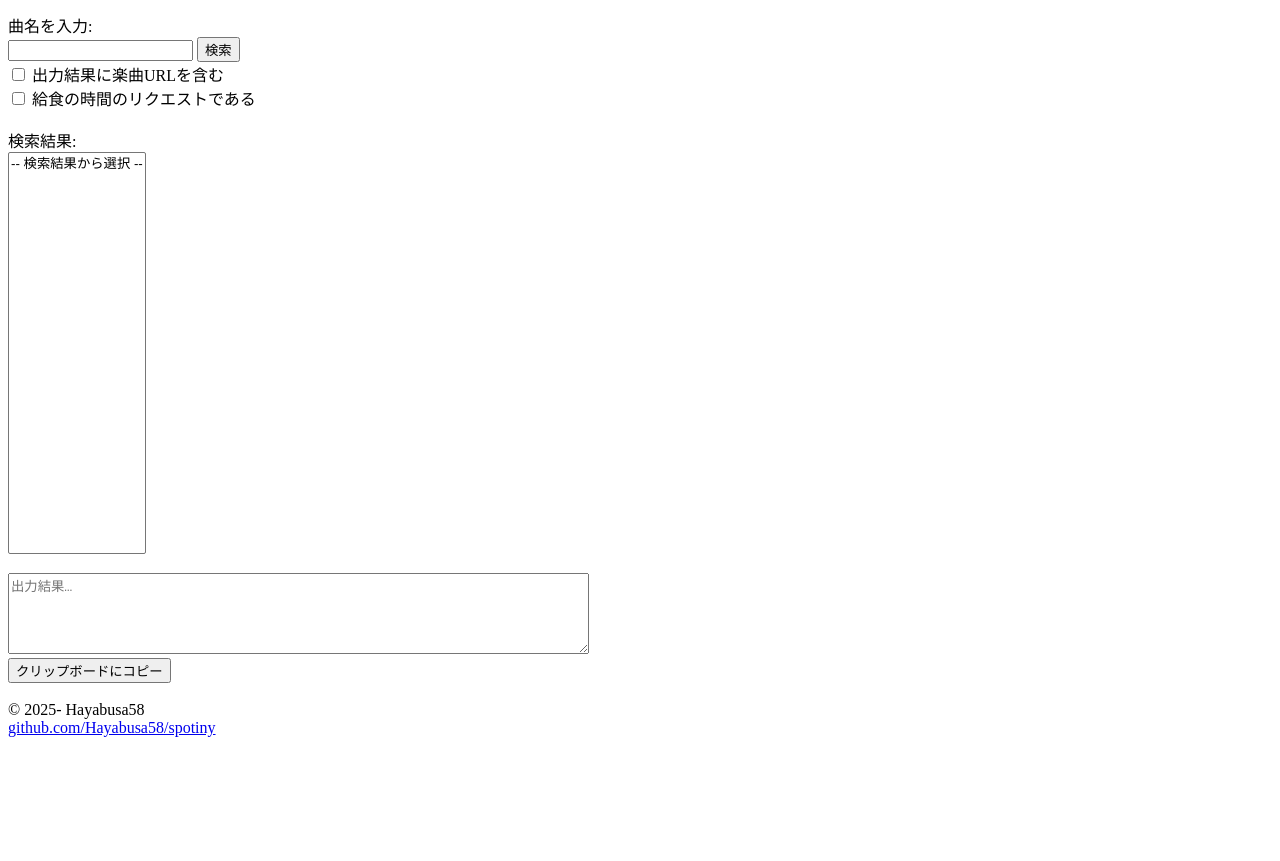
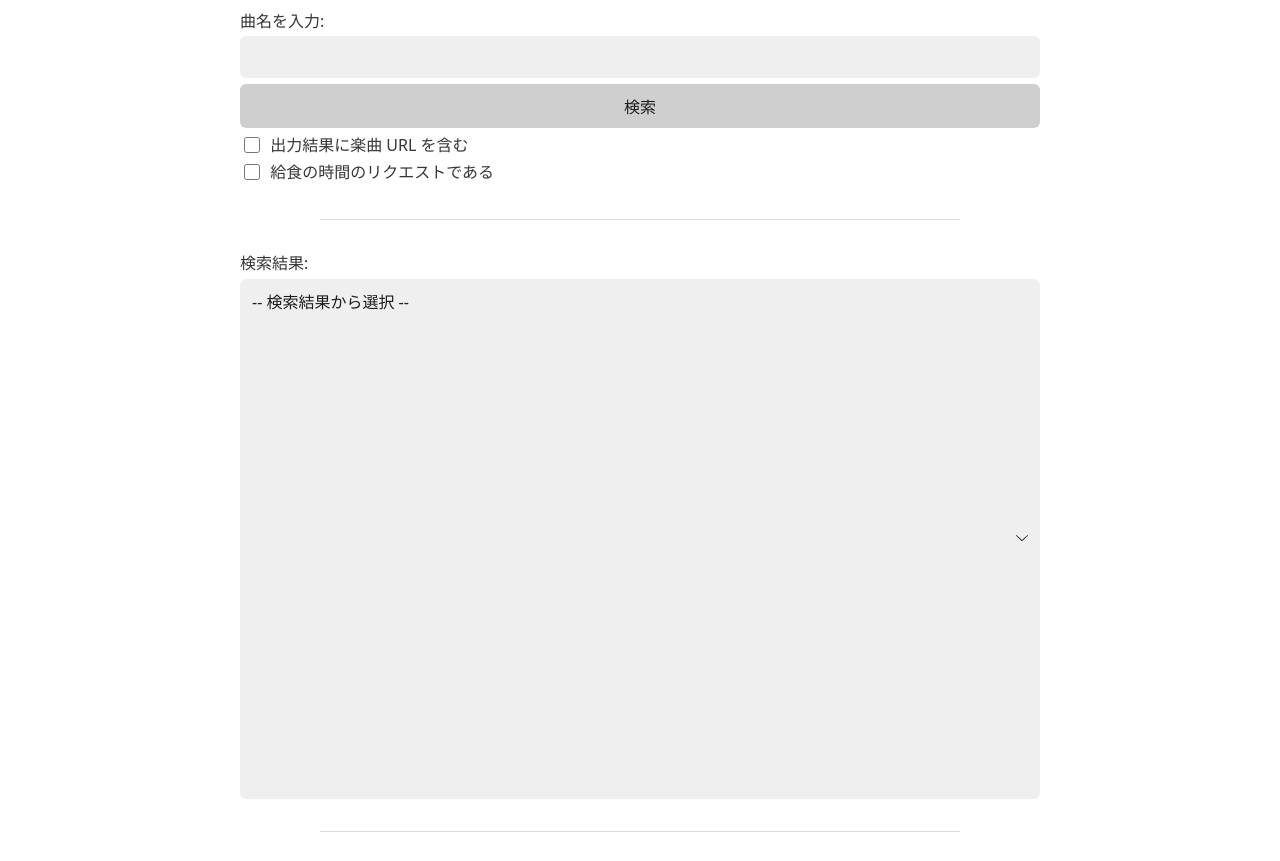
Before and after one commit to Hayabusa58/spotiny, a website: page public/index.html in a window 1280 px wide. Shown: the part 140-1001 px from the top of the page. Before the commit the page ends 885 px from the top, so only its background shows below. Drawn offline with nearby package versions, Linux system fonts and the light colour scheme.

Commit message:
water.css の適用 + 全体的な HTML ソースコードの修正 (#13)
- 質素なデザインを置換するため、water.css を導入
- HTML の構造として誤っている場所があるため、修正

---------

Co-authored-by: KusaReMKN <48670724+KusaReMKN@users.noreply.github.com>

```diff
--- a/public/index.html
+++ b/public/index.html
@@ -3,47 +3,63 @@
 
 <head>
   <meta charset="UTF-8" />
+  <meta name="viewport" content="width=device-width, initial-scale=1.0" />
   <title>Spotify から曲情報を取ってくる君</title>
+  <link rel="stylesheet" href="https://cdn.jsdelivr.net/npm/water.css@2/out/water.css" />
+  <script src="main.js" defer></script>
+  <style>
+    .fill-inline {
+      box-sizing: border-box;
+      width: 100%;
+    }
+    hr.shorter {
+      margin: 2rem 10%;
+    }
+  </style>
 </head>
 
 <body>
   <h1>Spotify から曲情報を取ってくる君</h1>
-  <p>曲名を入力すると Spotify から曲情報を取得して「曲名+アーティスト名」で出力します。<br />
-    曲への URL をつけることもできます。</p>
+  <p>
+  曲名を入力すると Spotify から曲情報を取得して「曲名+アーティスト名」で出力します。<br />
+  曲への URL をつけることもできます。
+  </p>
 
   <form id="searchForm">
-    <label for="trackInput">曲名を入力:</label><br />
-    <input type="text" id="trackInput" required />
-    <button type="submit">検索</button>
-    <br />
+    <div>
+      <label for="trackInput">曲名を入力:</label>
+      <input type="text" id="trackInput" class="fill-inline" required />
+      <button type="submit" class="fill-inline">検索</button>
+    </div>
+    <div>
       <input type="checkbox" id="hasUrl" />
-    <label for="hasUrl">出力結果に楽曲URLを含む</label>
-    <br />
+      <label for="hasUrl">出力結果に楽曲 URL を含む</label>
+    </div>
+    <div>
       <input type="checkbox" id="isKyushoku" />
       <label for="isKyushoku">給食の時間のリクエストである</label>
+    </div>
   </form>
 
-  <br />
+  <hr class="shorter" />
 
-  <label for="trackSelect">検索結果:</label><br />
-  <select id="trackSelect" size="20">
+  <div>
+    <label for="trackSelect">検索結果:</label>
+    <select id="trackSelect" size="20" class="fill-inline">
       <option value="">-- 検索結果から選択 --</option>
     </select>
+  </div>
 
-  <br />
+  <hr class="shorter" />
 
-  <br />
-  <textarea id="resultArea" rows="5" cols="70" readonly placeholder="出力結果…"></textarea>
-  <br />
-  <button id="copyButton">クリップボードにコピー</button>
+  <div>
+    <textarea id="resultArea" rows="5" cols="70" readonly placeholder="出力結果…" class="fill-inline"></textarea>
+    <button id="copyButton" class="fill-inline">クリップボードにコピー</button>
     <div id="copyResult"></div>
-  <script src="main.js"></script>
-</body>
-
-<br />
+  </div>
   <footer>
-  © 2025- Hayabusa58 <br />
+    © 2025 Hayabusa58<br />
     <a href="https://github.com/Hayabusa58/spotiny">github.com/Hayabusa58/spotiny</a>
   </footer>
-
+</body>
 </html>
```
Lines whose indentation alone changed are shown as unchanged.
